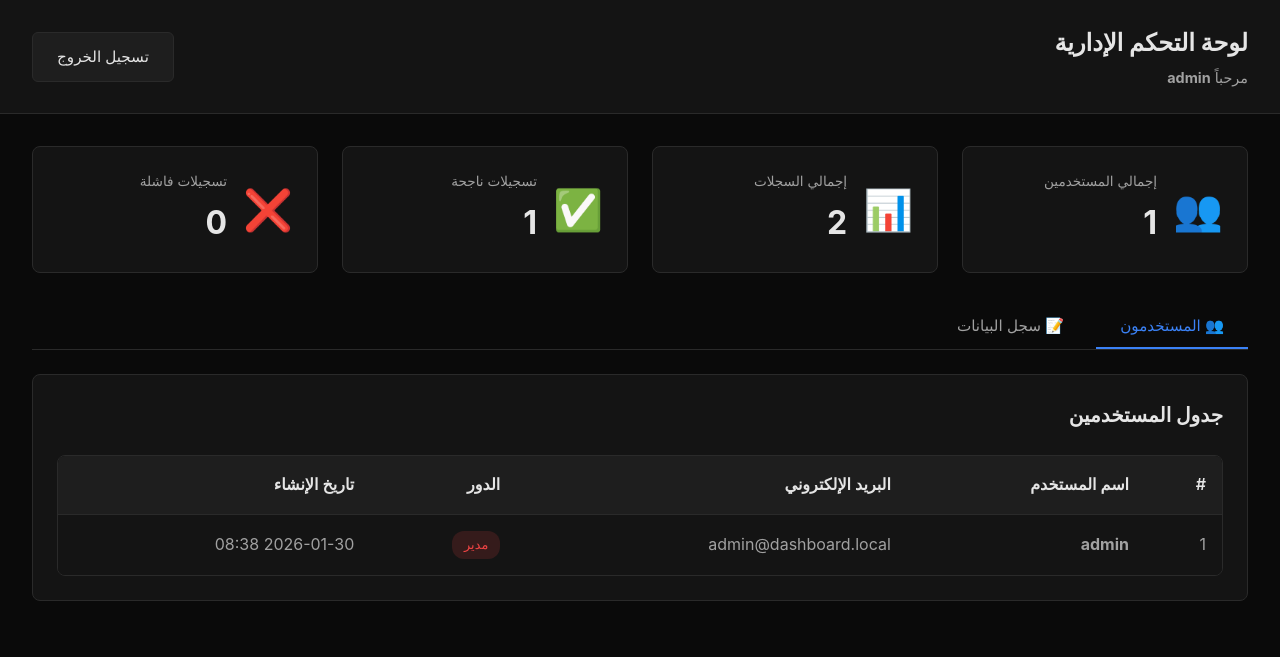
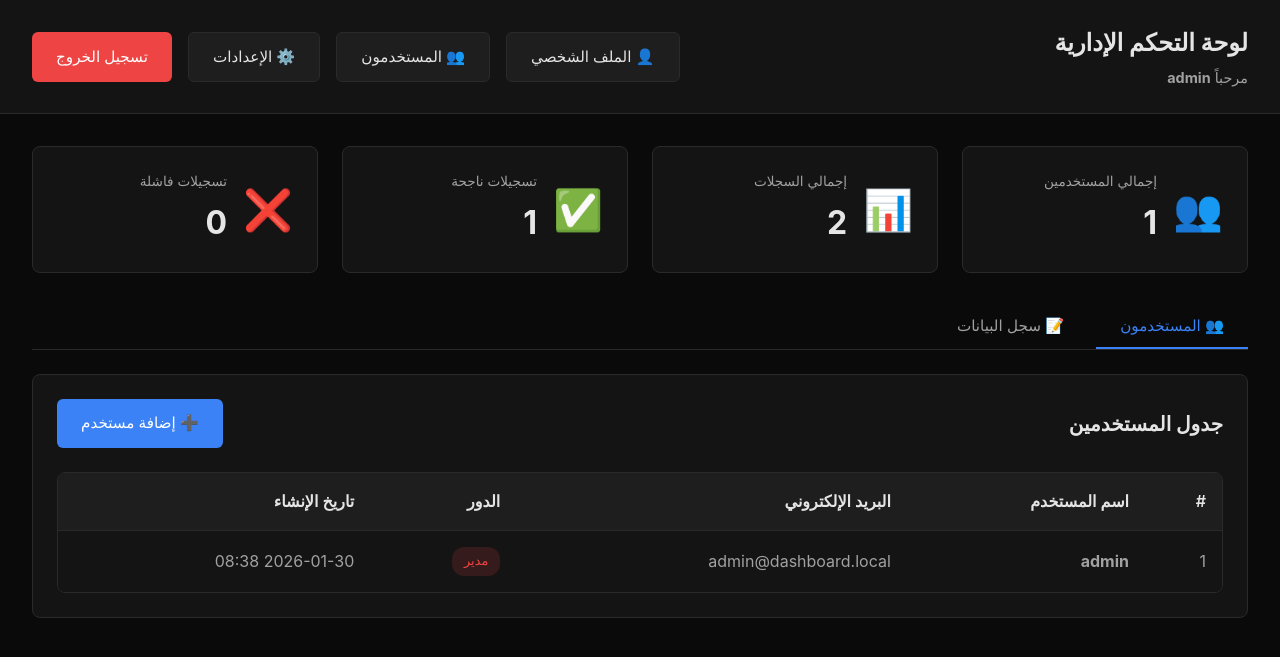
Before and after one commit to motasem54/dashboard-php-admin, a PHP site: page /dashboard.php in a window 1280 px wide. Shown: the top 657 px of the page. Run offline with PHP 8.4, Linux system fonts and the light colour scheme; a user stored in the database is signed in; data comes from the database, SQL or seed files in the repository.

Commit message:
Update dashboard with navigation menu and improve UI

```diff
--- a/dashboard.php
+++ b/dashboard.php
@@ -28,7 +28,14 @@ $userCount = getUserCount();
                 <h1><?= APP_NAME ?></h1>
                 <p>مرحباً <strong><?= htmlspecialchars($currentUser['username']) ?></strong></p>
             </div>
-            <a href="/logout.php" class="btn btn-secondary">تسجيل الخروج</a>
+            <div style="display: flex; gap: 1rem;">
+                <a href="/profile.php" class="btn btn-secondary">👤 الملف الشخصي</a>
+                <?php if (isAdmin()): ?>
+                <a href="/users.php" class="btn btn-secondary">👥 المستخدمون</a>
+                <a href="/settings.php" class="btn btn-secondary">⚙️ الإعدادات</a>
+                <?php endif; ?>
+                <a href="/logout.php" class="btn btn-danger">تسجيل الخروج</a>
+            </div>
         </div>
     </header>
 
@@ -77,7 +84,12 @@ $userCount = getUserCount();
 
         <!-- Users Tab -->
         <div id="users-tab" class="card">
-            <h3 class="card-title">جدول المستخدمين</h3>
+            <div style="display: flex; justify-content: space-between; align-items: center; margin-bottom: 1.5rem;">
+                <h3 class="card-title" style="margin-bottom: 0;">جدول المستخدمين</h3>
+                <?php if (isAdmin()): ?>
+                <a href="/user-add.php" class="btn btn-primary">➕ إضافة مستخدم</a>
+                <?php endif; ?>
+            </div>
             <div class="table-container">
                 <table>
                     <thead>
```
Also changed, not shown: README.md.
